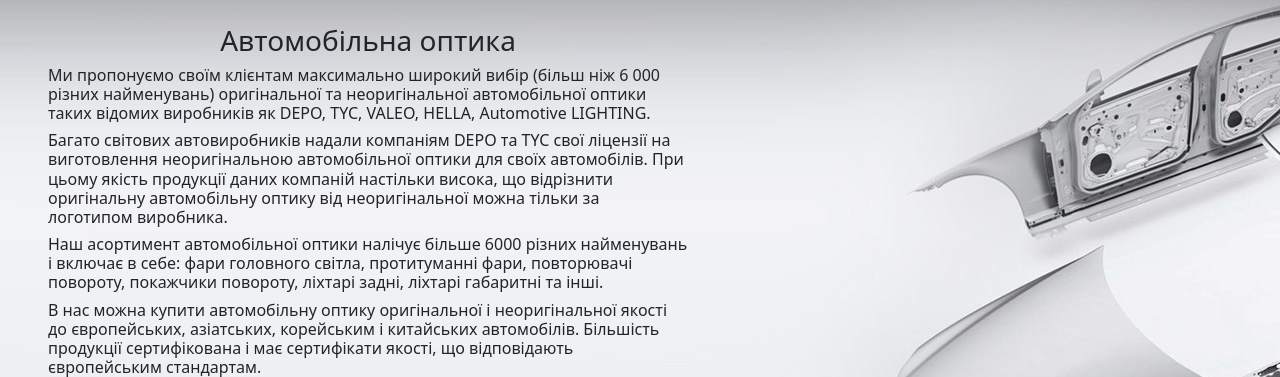
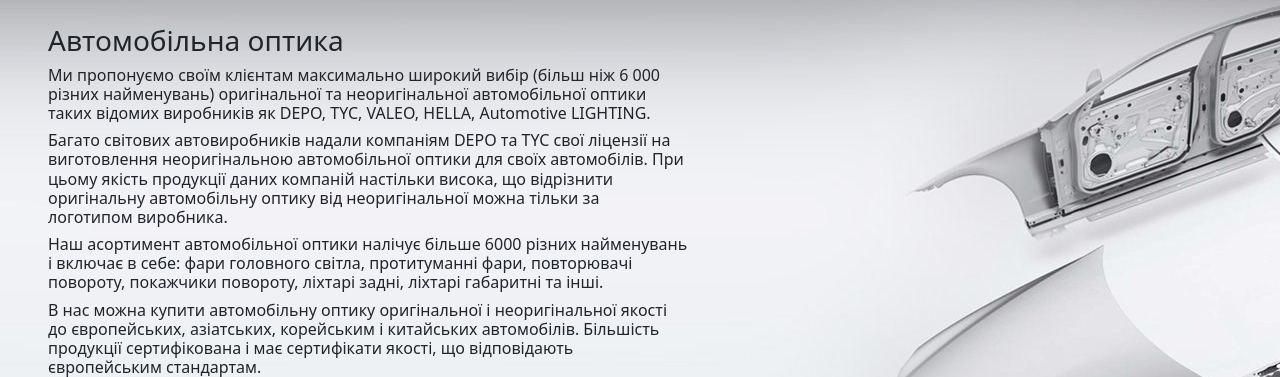
Before and after one commit to Rostykfps/final-project-cs50, a Flask app: page /optyka in a window 1280 px wide. Shown: the part 66-443 px from the top of the page. Run offline with Flask 2, Linux system fonts and the light colour scheme; some libraries are stand-ins or nearby versions.

Commit message:
Update optyka.html

```diff
--- a/templates/optyka.html
+++ b/templates/optyka.html
@@ -4,12 +4,12 @@
 <title>Optyka</title>
 {% endblock %}
 
-{% block body%}
+{% block body %}
 <body background="static/images/img_background.jpg">
 
   <div class="col-lg-6 ms-5">
     <br/>
-    <div><center><h3>Автомобільна оптика</h3></center></div>
+    <div class="product"><h3>Автомобільна оптика</h3></div>
     <h6>Ми пропонуємо своїм клієнтам максимально широкий вибір (більш ніж 6 000 різних найменувань) оригінальної та неоригінальної автомобільної оптики таких відомих виробників як DEPO, TYC, VALEO, HELLA, Automotive LIGHTING.</h6>
     <h6>Багато світових автовиробників надали компаніям DEPO та TYC свої ліцензії на виготовлення неоригінальною автомобільної оптики для своїх автомобілів. При цьому якість продукції даних компаній настільки висока, що відрізнити оригінальну автомобільну оптику від неоригінальної можна тільки за логотипом виробника.</h6>
     <h6>Наш асортимент автомобільної оптики налічує більше 6000 різних найменувань і включає в себе: фари головного світла, протитуманні фари, повторювачі повороту, покажчики повороту, ліхтарі задні, ліхтарі габаритні та інші.</h6>
```
